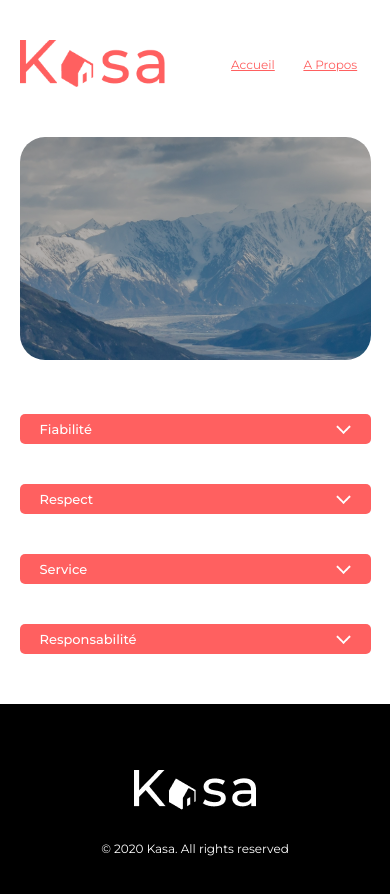
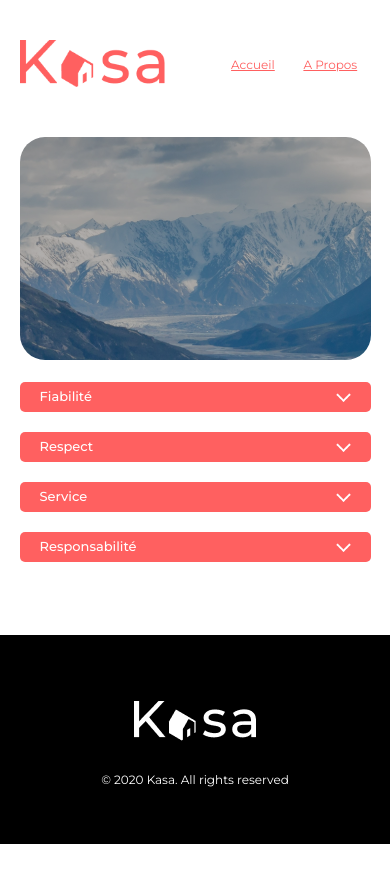
Before and after one commit to RightSideOfHell/Kasa, a React (Create React App) app: page /about in a window 390 px wide. Shown: the top 894 px of the page. After the commit the page ends 844 px from the top, so only its background shows below. Built offline with nearby package versions, Linux system fonts and the light colour scheme.

Commit message:
last commit

```diff
--- a/src/components/Carousel.js
+++ b/src/components/Carousel.js
@@ -1,5 +1,5 @@
+import { useParams } from 'react-router-dom';
 import { useState } from 'react';
-import { useParams } from 'react-router-dom';
 import '../style/components/carousel.css'
 import leftArrow from '../assets/leftArrow.png'
 import rightArrow from '../assets/rightArrow.png'
@@ -39,8 +39,8 @@ export default function Carousel () {
                     }
                 )}
             </div>
-            <img src={ leftArrow } alt='left arrow' className="carousel_arrow_left" onClick={ slideLeft }/>
-            <img src={ rightArrow } alt='right arrow' className="carousel_arrow_right" onClick={ slideRight }/>
+            <img src={ leftArrow } alt='left arrow' className={ apt.pictures.length < 2 ? "carousel_arrow_none" : "carousel_arrow_left" } onClick={ slideLeft }/>
+            <img src={ rightArrow } alt='right arrow' className={ apt.pictures.length < 2 ? "carousel_arrow_none" : "carousel_arrow_right" } onClick={ slideRight }/>
             <div className='carousel_pagination'>
                 <p>{ current + 1 }/{ apt.pictures.length }</p>
             </div>
--- a/src/components/Rating.js
+++ b/src/components/Rating.js
@@ -1,3 +1,4 @@
+// Insertion des étoiles sur un tableau de 5 (max) //
 import fullStar from '../assets/fullStar.png'
 import emptyStar from '../assets/emptyStar.png'
 
--- a/src/components/ToggleText.js
+++ b/src/components/ToggleText.js
@@ -22,7 +22,7 @@ export default function ShowHide({ title, content }) {
                 </div>
             </div>
             {showText &&
-            <div className="toggle-content description_content">{ content }</div>}
+            <div className="toggle-content">{ content }</div>}
         </div>
     );
 }
--- a/src/pages/About.js
+++ b/src/pages/About.js
@@ -8,10 +8,10 @@ export default function About() {
       <div className="about-main">
         <img src={ aboutImg } alt='mountain banner' className="banner-img about-banner" />
         <div className="toggle_list">
-          <ShowHide title={'Fiabilité'} content={"Les annonces postées sur Kasa garantissent une fiabilité totale. Les photos sont conformes aux logements, et toutes les informations sont régulièrement vérifiées par nos équipes."} />
-          <ShowHide title={'Respect'} content={"La bienveillance fait partie des valeurs fondatrices de Kasa. Tout comportement discriminatoire ou de pertubation du voisinage entraînera une exlusion de notre plateforme."} />
-          <ShowHide title={'Service'} content={"Nos équipes se tiennent à votre disposition pour vous fournir une expérience parfaire. N'hésitez pas à nous contacter si vous avez la moindre question"} />
-          <ShowHide title={'Responsabilité'} content={"La sécurité est la priorité de Kasa. Aussi bien pour nos hôtes que pour les voyageurs, chaque logement correspond aux critères de sécurité établis par nos services. En laissant une note aussi bien à l'hôte qu'au locataire, cela permet à nos équipes de vérifier que les standards sont bien respectés. Nous organisons également des ateliers sur la sécurité domestique pour nos hôtes."} />
+          <ShowHide title='Fiabilité' content="Les annonces postées sur Kasa garantissent une fiabilité totale. Les photos sont conformes aux logements, et toutes les informations sont régulièrement vérifiées par nos équipes." />
+          <ShowHide title='Respect' content="La bienveillance fait partie des valeurs fondatrices de Kasa. Tout comportement discriminatoire ou de pertubation du voisinage entraînera une exlusion de notre plateforme." />
+          <ShowHide title='Service' content="Nos équipes se tiennent à votre disposition pour vous fournir une expérience parfaire. N'hésitez pas à nous contacter si vous avez la moindre question" />
+          <ShowHide title='Responsabilité' content="La sécurité est la priorité de Kasa. Aussi bien pour nos hôtes que pour les voyageurs, chaque logement correspond aux critères de sécurité établis par nos services. En laissant une note aussi bien à l'hôte qu'au locataire, cela permet à nos équipes de vérifier que les standards sont bien respectés. Nous organisons également des ateliers sur la sécurité domestique pour nos hôtes." />
         </div>
       </div>
   );
--- a/src/pages/Home.js
+++ b/src/pages/Home.js
@@ -1,7 +1,6 @@
 import '../style/pages/Home.css'
 import BannerLayout from '../components/HomeBannerLayout'
 import List from '../components/CardList';
-import Footer from '../components/FooterLayout';
 
 export default function Home() {
   return (
--- a/src/pages/Lodging.js
+++ b/src/pages/Lodging.js
@@ -7,7 +7,7 @@ import Error from './ErrorPage';
 import Carousel from '../components/Carousel';
 
 
-
+//  //
 export default function Lodging() {
     const { id } = useParams(window.location.href)
     const apt = Apts.find((object) => object.id === id)
@@ -36,11 +36,11 @@ export default function Lodging() {
             </div>
             <div className='card_content'>
                 <div className='card_content_right'>
-                    <ShowHide title="Description" content={ apt.description } />
+                    <ShowHide title="Description" content={<p className='lodging_content'>{apt.description}</p>}/>
                 </div>
                 <div className='card_content_left'>
                     <ShowHide title="Equipements" content={ apt.equipments.map((equipement, index) => {
-                        return (<div key={ index } className="equipement_list">{ equipement }</div>)
+                        return (<div key={ index } className="lodging_content">{ equipement }</div>)
                     })}/>
                 </div>
             </div>
--- a/src/style/components/banner.css
+++ b/src/style/components/banner.css
@@ -4,6 +4,6 @@
     width: 100%;
     object-fit: cover;
     border-radius: 25px;
-    margin-bottom: 50px;
+    margin-bottom: 5%;
     position: relative;
 }
--- a/src/style/components/carousel.css
+++ b/src/style/components/carousel.css
@@ -50,6 +50,9 @@
 .carousel_arrow_right{
     right: 40px;
 }
+.carousel_arrow_none{
+    display: none;
+}
 .carousel_pagination{
     position: absolute;
     bottom: 10px;
--- a/src/style/components/toggleText.css
+++ b/src/style/components/toggleText.css
@@ -7,7 +7,7 @@
 .toggle_list{
     width: 83%;
     margin: auto;
- }
+}
 
 .toggle{
     margin: auto;
@@ -59,7 +59,10 @@
 
     animation: slideUp .9s forwards;
 }
-
+.lodging_toggle{
+    font-size: 18px;
+    margin: 0;
+}
 
 @keyframes slideUp {
     from {
@@ -79,6 +82,7 @@
     }
     .toggle{
         width: 100%;
+        margin-bottom: 20px;
     }
     .toggle-bar{
         height: 30px;
@@ -88,6 +92,9 @@
     }
     .toggle-content{
         font-size: 12px;
+        height: 110px;
+        padding-top: 0;
+        padding-bottom: 0;
     }
     .arrow{
         width: 15px;
--- a/src/style/pages/Lodging.css
+++ b/src/style/pages/Lodging.css
@@ -66,7 +66,7 @@
     font-size: 18px;
 }
 
-.equipement_list{
+.lodging_content{
     margin-top: 0;
     margin-bottom: 7px;
     font-size: 18px;
@@ -128,7 +128,7 @@
     .card_content_left{
         width: 100%;
     }
-    .equipement_list{
+    .lodging_content{
         font-size: 12px;
     }
 }
```
Also changed, not shown: src/index.jsx (+5 -5 lines).
